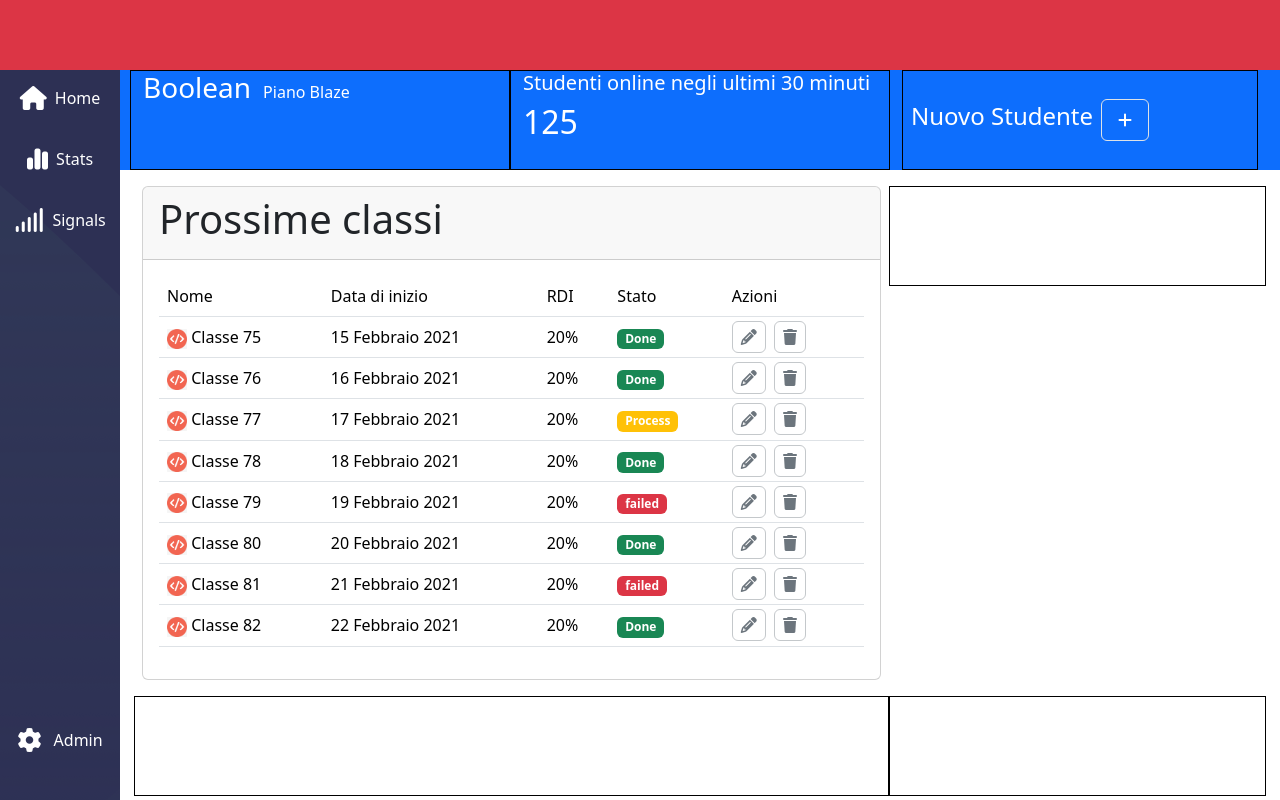
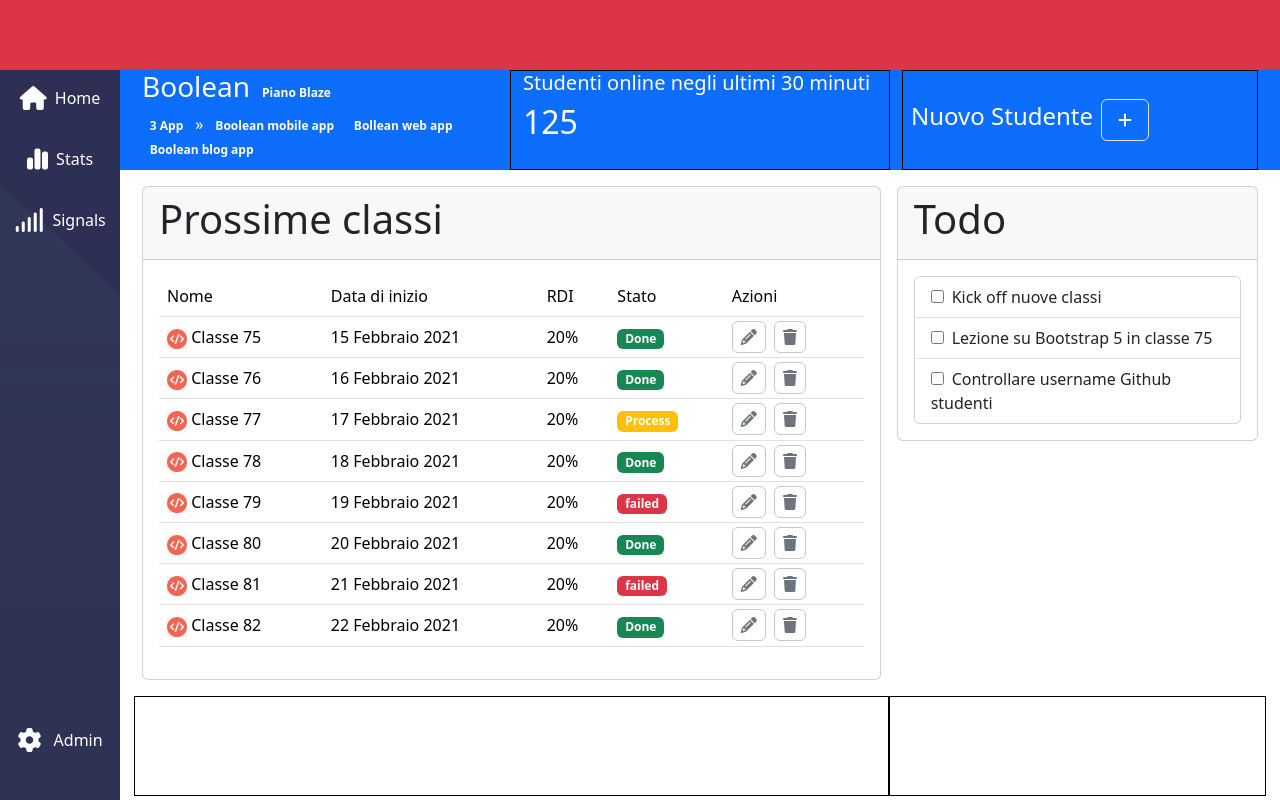
Before and after one commit to pierobramanti/html-css-bootstrap-dashboard, a plain HTML site: page index.html in a window 1280 px wide. Drawn offline with nearby package versions, Linux system fonts and the light colour scheme.

Commit message:
[UPD] second card inserted with contents

```diff
--- a/index.html
+++ b/index.html
@@ -55,9 +55,19 @@
                                 <span class="border rounded py-2 px-3"><i class="fa-solid fa-plus"></i></span>
                             </div>
                         </div>
-                        <div class="col-12 col-md-4 deebug">
+                        <div class="col-12 col-md-4">
                             <div class="content text-white">
-                                <h3 class="d-inline-block">Boolean</h3><span class="rounded border-0 bg_opacity p-1 m-2">Piano Blaze</span>
+                                <div>
+                                    <h3 class="d-inline-block">Boolean</h3>
+                                    <span class="badge rounded-pill text-bg-primary">Piano Blaze</span>
+                                </div>
+                                <div>
+                                    <span class="badge rounded-pill text-bg-primary"> 3 App</span>
+                                    <span>»</span>
+                                    <span class="badge rounded-pill text-bg-primary">Boolean mobile app</span>
+                                    <span class="badge rounded-pill text-bg-primary">Bollean web app</span>
+                                    <span class="badge rounded-pill text-bg-primary">Boolean blog app</span>
+                                </div>
                             </div>
                         </div>
                         <div class="col-12 col-md-4 deebug">
@@ -206,9 +216,28 @@
                                 </div>
                             </div>
                         </div>
-                        <div class="col-12 col-lg-4 deebug">
+                        <div class="col-12 col-lg-4">
                             <div class="content">
-
+                                <div class="card">
+                                    <div class="card-header">
+                                       <h1>Todo</h1>
+                                    </div>
+                                    <div class="card-body">
+                                        <div class="card">
+                                            <ul class="list-group list-group-flush">
+                                              <li class="list-group-item">
+                                                <span><input class="me-2" type="checkbox">Kick off nuove classi</span>
+                                              </li>
+                                              <li class="list-group-item">
+                                                <span><input class="me-2" type="checkbox">Lezione su Bootstrap 5 in classe 75</span>
+                                              </li>
+                                              <li class="list-group-item">
+                                                <span><input class="me-2" type="checkbox">Controllare username Github studenti</span>
+                                              </li>
+                                            </ul>
+                                          </div>
+                                    </div>
+                                </div>
                             </div>
                         </div>
                         <div class="col-12 col-lg-8 deebug">
```
